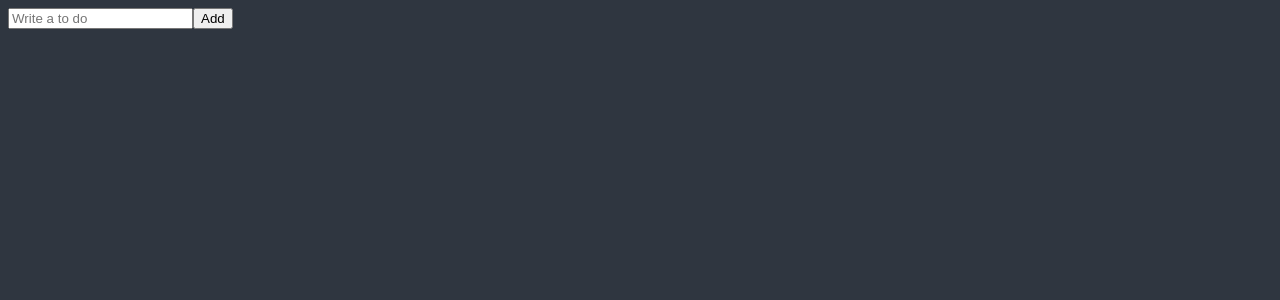
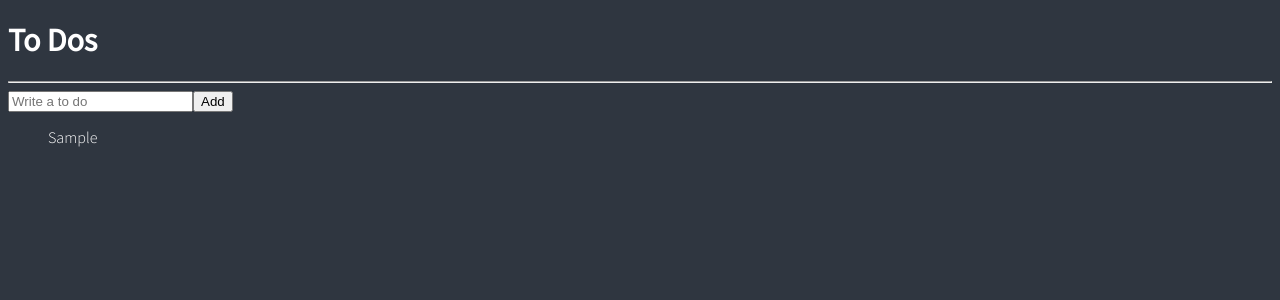
Before and after one commit to jisooooooooooo/ReactChallenge, a React (Create React App) app in the folder reactchallengetypescript/: page / in a window 1280 px wide. Both pictures are taken after typing "Sample" into the empty fields and a click on the button "Add". Shown: the top 300 px of the page. Built offline with nearby package versions, Linux system fonts and the light colour scheme.

Commit message:
add to do

```diff
--- a/reactchallengetypescript/src/App.tsx
+++ b/reactchallengetypescript/src/App.tsx
@@ -1,5 +1,5 @@
 import { createGlobalStyle } from "styled-components";
-import ToDoList from "./ToDoList";
+import ToDoList from "./components/ToDoList";
 const GlobalStyle = createGlobalStyle`
 @import url('https://fonts.googleapis.com/css2?family=Source+Sans+Pro:wght@300;400&display=swap');
 font-family: 'Source Sans Pro', sans-serif;
--- a/reactchallengetypescript/src/ToDoList.tsx
+++ /dev/null
@@ -1,27 +0,0 @@
-import { useForm } from "react-hook-form";
-
-interface IForm {
-  toDo: string;
-}
-
-function ToDoList() {
-  const { register, handleSubmit, setValue } = useForm<IForm>();
-  const handleValid = (data: IForm) => {
-    console.log("add to do", data.toDo);
-    setValue("toDo", "");
-  };
-  return (
-    <div>
-      <form onSubmit={handleSubmit(handleValid)}>
-        <input
-          {...register("toDo", {
-            required: "Please write a To Do",
-          })}
-          placeholder="Write a to do"
-        />
-        <button>Add</button>
-      </form>
-    </div>
-  );
-}
-export default ToDoList;
--- /dev/null
+++ b/reactchallengetypescript/src/components/ToDoList.tsx
@@ -0,0 +1,50 @@
+import { useForm } from "react-hook-form";
+import { atom, useRecoilState } from "recoil";
+
+interface IForm {
+  toDo: string;
+}
+
+interface IToDo {
+  text: string;
+  id: number;
+  category: "TO_DO" | "DOING" | "DONE";
+}
+
+const toDoState = atom<IToDo[]>({
+  key: "toDo",
+  default: [],
+});
+
+function ToDoList() {
+  const [toDos, setToDos] = useRecoilState(toDoState);
+  const { register, handleSubmit, setValue } = useForm<IForm>();
+  const handleValid = ({ toDo }: IForm) => {
+    setToDos((oldToDos) => [
+      { text: toDo, id: Date.now(), category: "TO_DO" },
+      ...oldToDos,
+    ]);
+    setValue("toDo", "");
+  };
+  return (
+    <div>
+      <h1>To Dos</h1>
+      <hr />
+      <form onSubmit={handleSubmit(handleValid)}>
+        <input
+          {...register("toDo", {
+            required: "Please write a To Do",
+          })}
+          placeholder="Write a to do"
+        />
+        <button>Add</button>
+      </form>
+      <ul>
+        {toDos.map((toDo) => (
+          <li key={toDo.id}>{toDo.text}</li>
+        ))}
+      </ul>
+    </div>
+  );
+}
+export default ToDoList;
```
